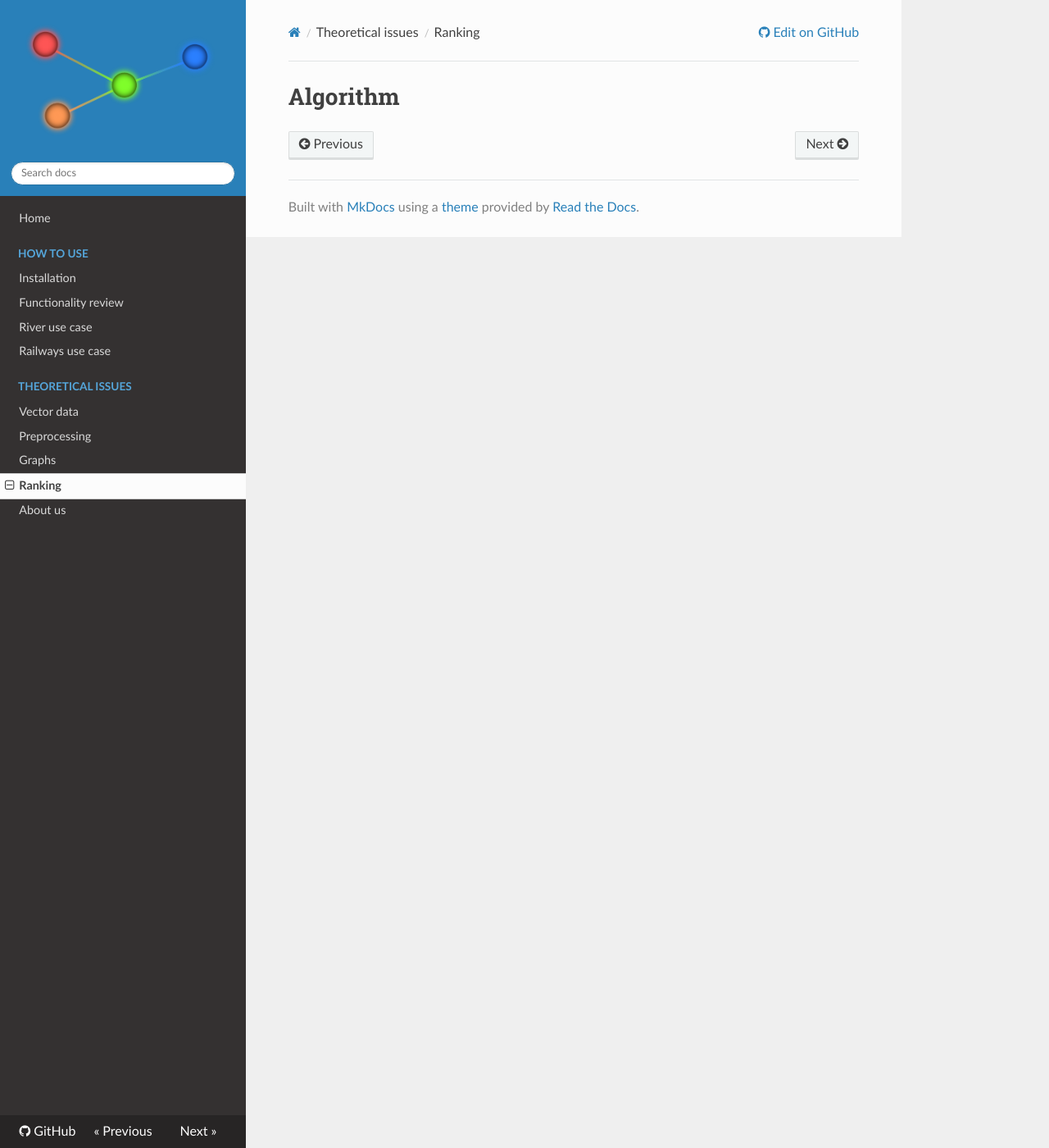
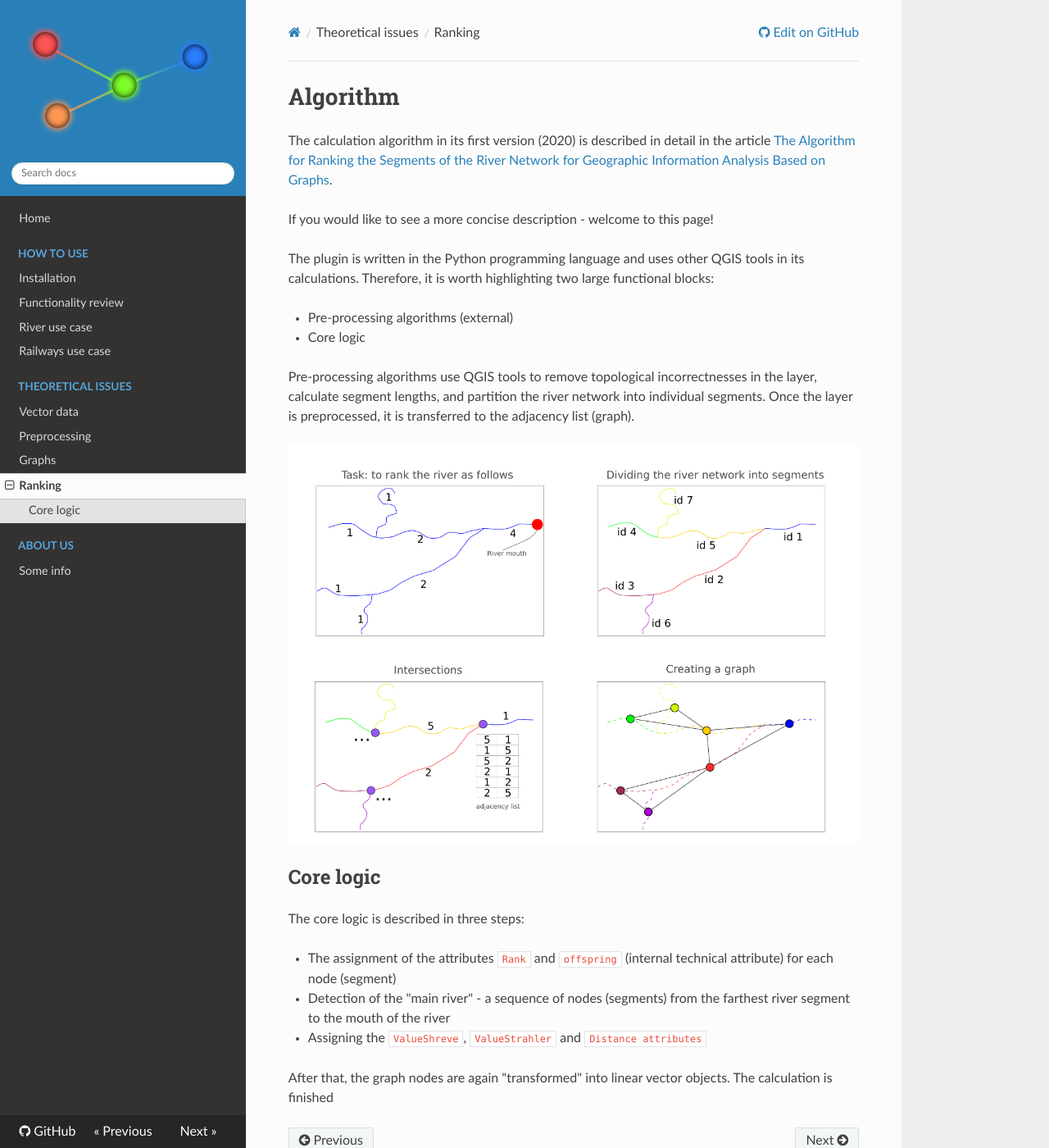
Before and after one commit to ChrisLisbon/QGIS_LinesRankingPlugin, an MkDocs documentation site: the page built from docs/theoretical/algorithm.md, in a window 1280 px wide and 1400 px high. Shown: the whole window at 82% size. Built offline with MkDocs 1.6.1, drawn with Linux system fonts in a browser that asks for light colours; nearby versions of some CDN libraries.

Commit message:
update documentation

```diff
--- a/docs/theoretical/algorithm.md
+++ b/docs/theoretical/algorithm.md
@@ -1 +1,28 @@
 # Algorithm
+
+The calculation algorithm in its first version (2020) is
+described in detail in the article [The Algorithm for Ranking the Segments of the River Network for Geographic Information Analysis Based on Graphs](https://medium.com/swlh/the-algorithm-for-ranking-the-segments-of-the-river-network-for-geographic-information-analysis-b25cffb0d167?sk=f1475802bd96f8d14c994a6f87f7453d).
+
+If you would like to see a more concise description - welcome to this page!
+
+The plugin is written in the Python programming language and uses other QGIS
+tools in its calculations. Therefore, it is worth highlighting two large functional blocks:
+
+- Pre-processing algorithms (external)
+- Core logic
+
+Pre-processing algorithms use QGIS tools to remove topological incorrectnesses
+in the layer, calculate segment lengths, and partition the river network into
+individual segments. Once the layer is preprocessed, it is transferred to the adjacency list (graph).
+
+<img src="https://raw.githubusercontent.com/ChrisLisbon/QGIS_LinesRankingPlugin/master/images/preprocessing_source_layer.png" width="750"/>
+
+## Core logic
+
+The core logic is described in three steps:
+
+- The assignment of the attributes `Rank` and `offspring` (internal technical attribute) for each node (segment)
+- Detection of the "main river" - a sequence of nodes (segments) from the farthest river segment to the mouth of the river
+- Assigning the `ValueShreve`, `ValueStrahler` and `Distance attributes`
+
+After that, the graph nodes are again "transformed" into linear vector objects. The calculation is finished
--- a/mkdocs.yml
+++ b/mkdocs.yml
@@ -15,7 +15,8 @@ nav:
           - 'Preprocessing': 'theoretical/preprocessing.md'
           - 'Graphs': 'theoretical/graphs.md'
           - 'Ranking': 'theoretical/algorithm.md'
-    - 'About us': 'about.md'
+    - 'About us':
+          - 'Some info': 'about.md'
 theme:
     name: readthedocs
     logo: https://raw.githubusercontent.com/ChrisLisbon/QGIS_LinesRankingPlugin/docs/images/logo_simple.png
```
Also changed, not shown: README.md (+4 -0 lines), docs/usage/functionality_review.md (+9 -3 lines), docs/usage/river_case.md (+5 -0 lines), images/preprocessing_source_layer.png (added), images/start_point_layer.png, images/th_25.png.
